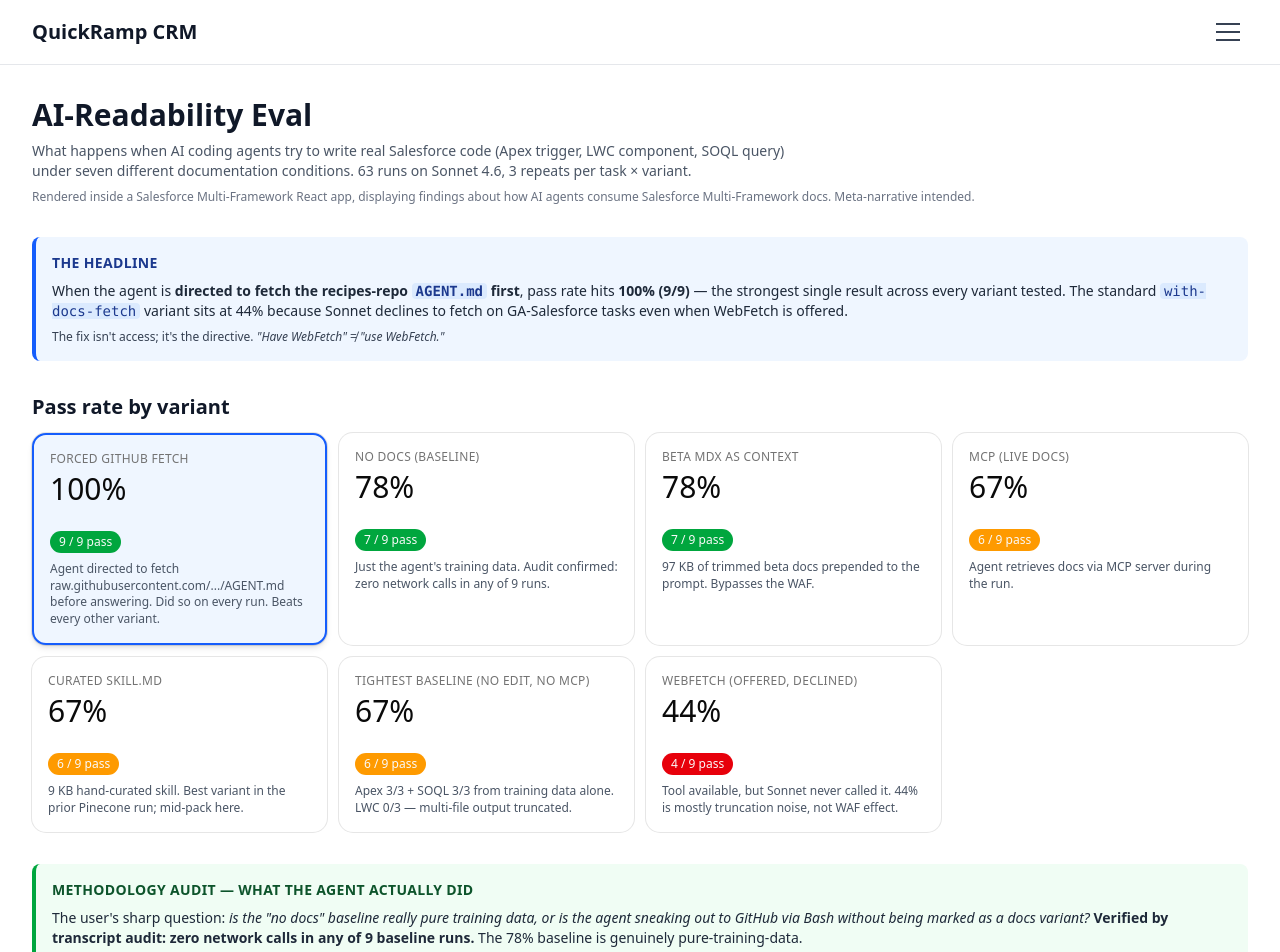
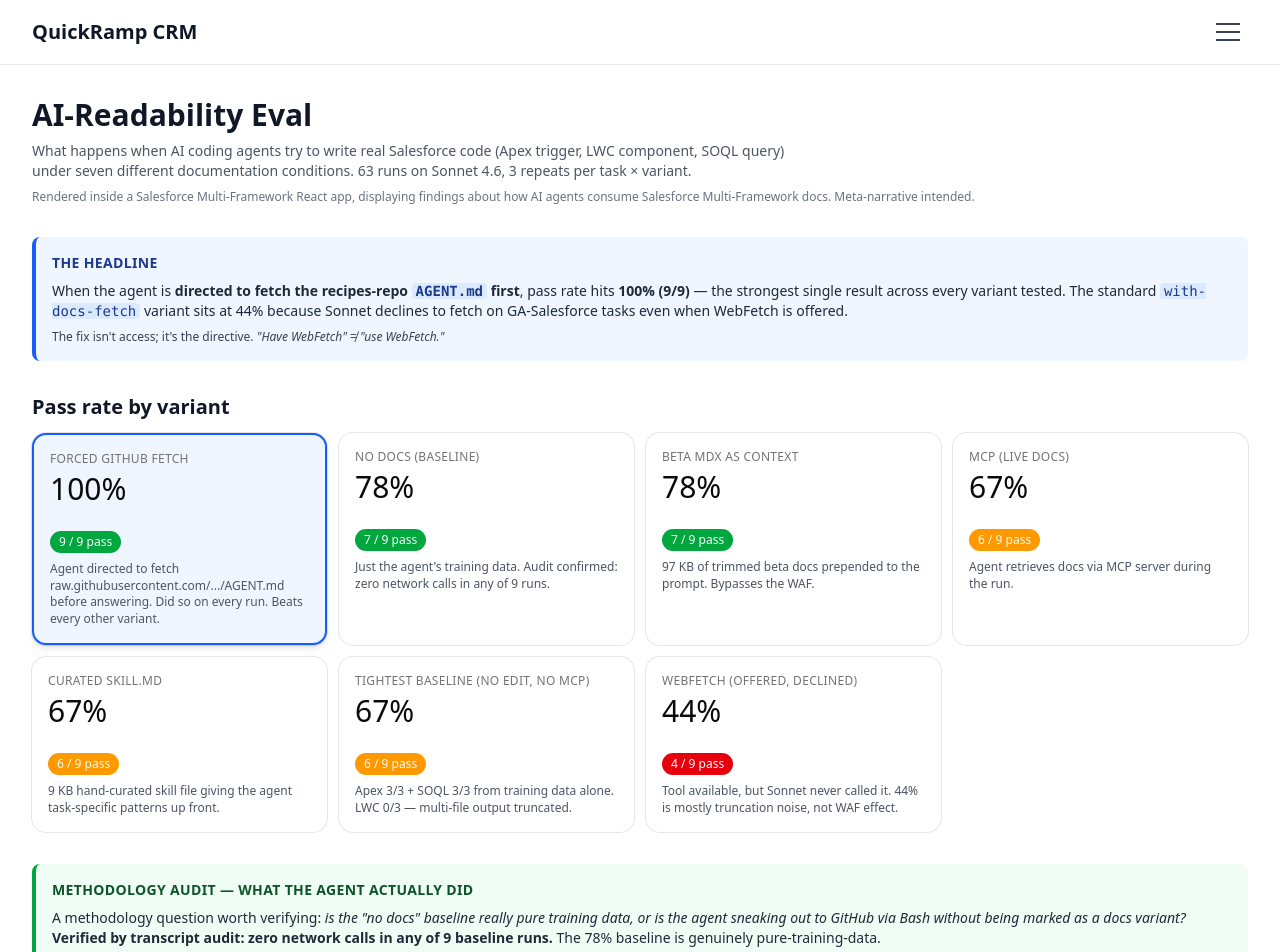
Before and after one commit to andrewyu47/mfw-quickramp-crm, a React (Vite) app in the folder force-app/main/default/uiBundles/QuickRampCRM/: page /eval in a window 1280 px wide. Shown: the top 952 px of the page. Built offline with nearby package versions, Linux system fonts and the light colour scheme; what @salesforce/sdk-data would draw is missing.

Commit message:
Eval page: remove identifying mentions of prior work

```diff
--- a/force-app/main/default/uiBundles/QuickRampCRM/src/pages/Eval.tsx
+++ b/force-app/main/default/uiBundles/QuickRampCRM/src/pages/Eval.tsx
@@ -91,7 +91,7 @@
   {
     key: 'skill',
     label: 'Curated SKILL.md',
-    blurb: '9 KB hand-curated skill. Best variant in the prior Pinecone run; mid-pack here.',
+    blurb: '9 KB hand-curated skill file giving the agent task-specific patterns up front.',
     pass: 6,
     total: 9,
     verdict: 'partial',
@@ -242,8 +242,8 @@
           Methodology audit — what the agent actually did
         </h2>
         <p className="text-sm text-gray-800">
-          The user's sharp question: <em>is the "no docs" baseline really pure training data, or is the
-          agent sneaking out to GitHub via Bash without being marked as a docs variant?</em>{' '}
+          A methodology question worth verifying: <em>is the "no docs" baseline really pure training data,
+          or is the agent sneaking out to GitHub via Bash without being marked as a docs variant?</em>{' '}
           <strong>Verified by transcript audit: zero network calls in any of 9 baseline runs.</strong> The
           78% baseline is genuinely pure-training-data.
         </p>
```
Also changed, not shown: 5 other files (tests, documents, lock files or other folders).
